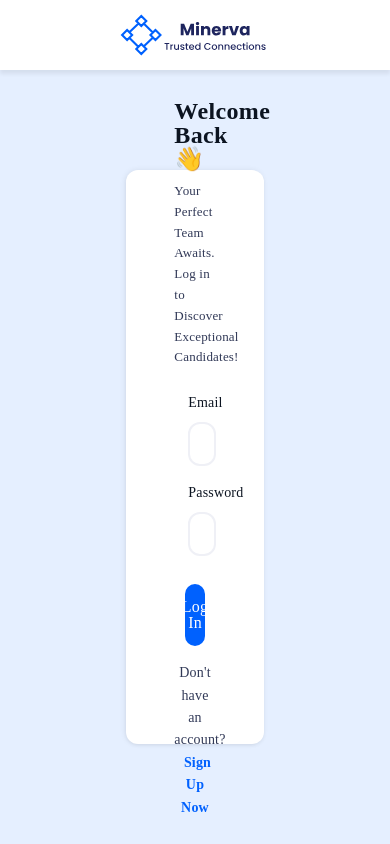
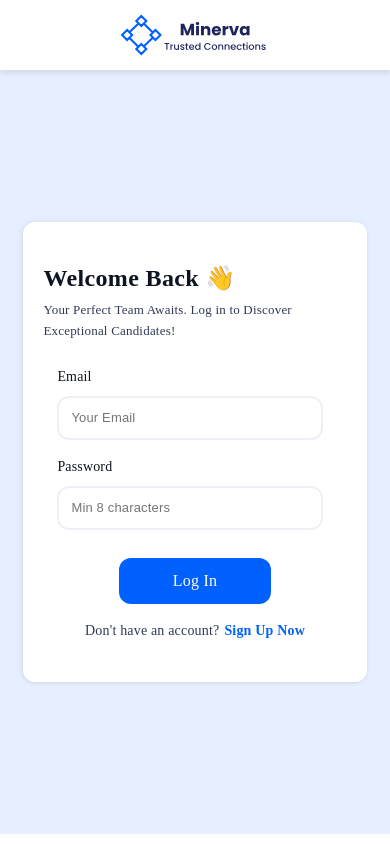
Before and after one commit to minervajsr/minerva-fe, a React (Vite) app: page /company-login in a window 390 px wide. Built offline with nearby package versions, Linux system fonts and the light colour scheme; no server answers.

Commit message:
Auth responsiveness updated

```diff
--- a/src/pages/Auth/SignUp.module.css
+++ b/src/pages/Auth/SignUp.module.css
@@ -274,4 +274,22 @@
   .modal {
     width: 80%;
   }
+  .authContainer {
+    display: flex;
+    flex-direction: column;
+    justify-content: center;
+    align-items: center;
+    height: calc(100vh - 80px);
+  }
+  .authContainerRight {
+    display: none;
+  }
+  .authContainerLeft {
+    margin: 10px;
+    padding: 0px 20px;
+    width: 100%;
+  }
+  .authContainerForgetPassword > div {
+    width: 100%;
+  }
 }
--- a/src/pages/CompanySignupPage.module.css
+++ b/src/pages/CompanySignupPage.module.css
@@ -241,3 +241,25 @@ select {
   justify-content: flex-start;
   align-items: flex-start;
 }
+
+@media (max-width: 768px) {
+  .authContainer {
+    display: flex;
+    flex-direction: column;
+    justify-content: center;
+    align-items: center;
+    height: calc(100vh - 80px);
+  }
+  .authContainerRight {
+    display: none;
+  }
+  .authContainerLeft {
+    margin: 10px;
+    padding: 40px 20px !important;
+    width: 100% !important;
+    height: fit-content !important;
+  }
+  .formGroup {
+    width: 100%;
+  }
+}
```
